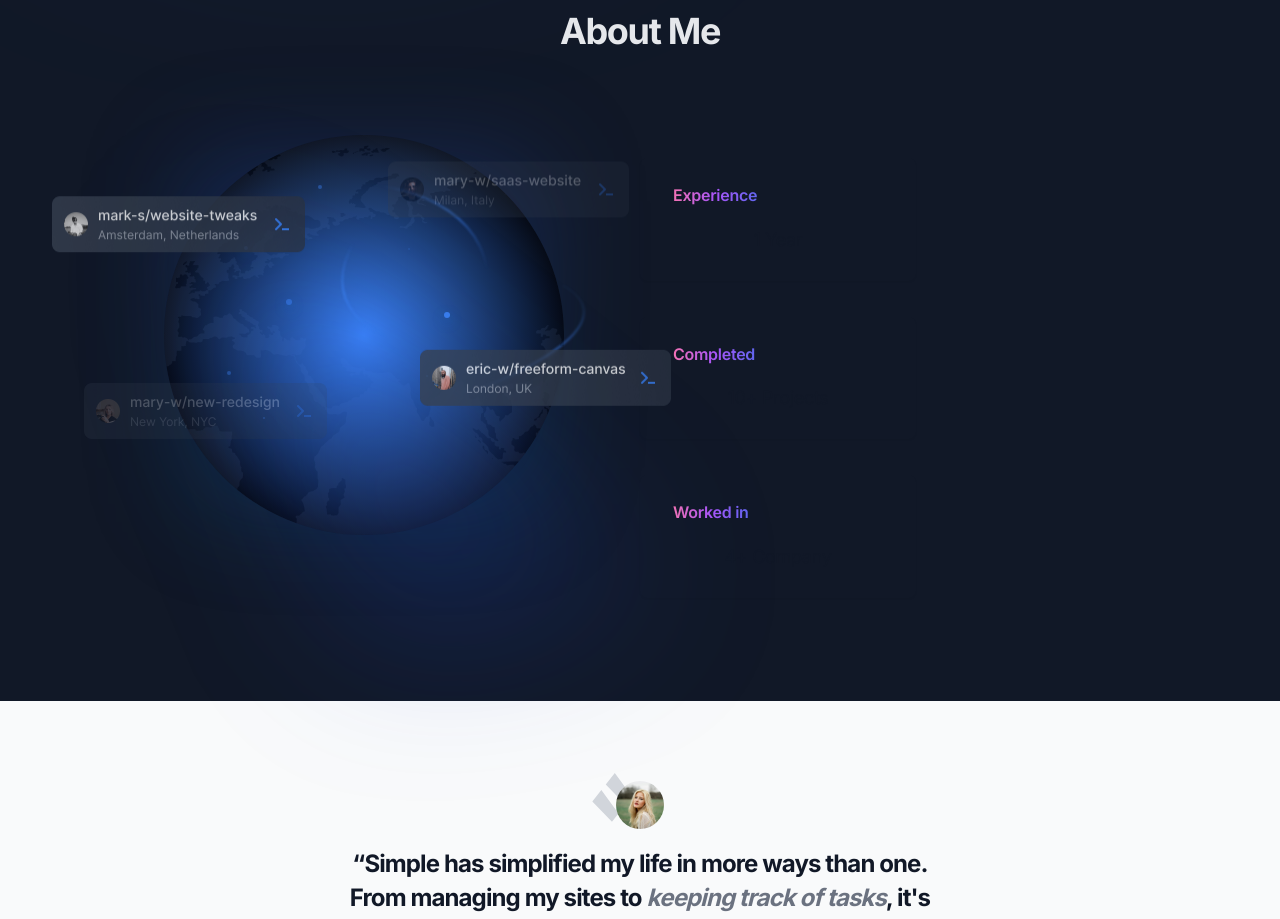
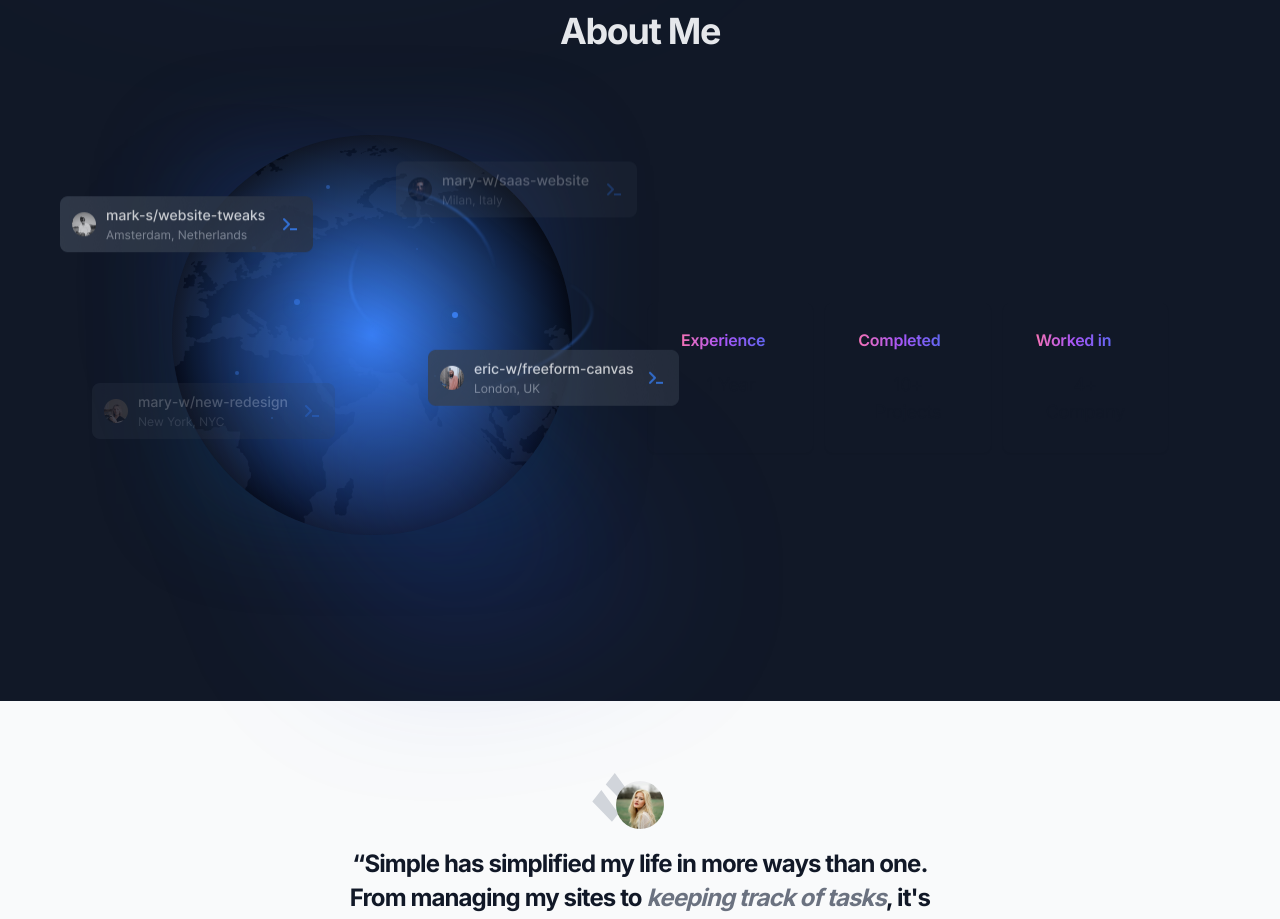
Before and after one commit to cruip/tailwind-landing-page-template, a Next.js app: page / in a window 1280 px wide. Shown: the part 1220-2139 px from the top of the page. Built offline with nearby package versions, Linux system fonts and the light colour scheme.

Commit message:
hihi im so tired

```diff
--- a/components/features-planet.tsx
+++ b/components/features-planet.tsx
@@ -17,7 +17,7 @@ export default function FeaturesPlanet() {
       About Me
     </h2>
   </div>
-  <div className="flex flex-col items-center md:flex-row md:justify-center">
+  <div className="flex flex-col items-center md:px-4 md:flex-row md:justify-center">
     {/* Planet */}
     <div className="pb-16 md:pb-20 md:w-1/2 md:flex-shrink-0" data-aos="zoom-y-out">
       <div className="text-center">
@@ -72,9 +72,9 @@ export default function FeaturesPlanet() {
       </div>
     </div>
     {/* Grid */}
-    <div className="grid gap-5 grid-cols-3 md:w-1/2 lg:flex lg:flex-col lg:justify-center lg:space-y-4">
-    <div className="grid gap-5 grid-cols-3 md:w-1/2 lg:flex lg:flex-col lg:justify-center lg:space-y-4">
-      <div className="group rounded-lg border border-transparent p-[0.5em] md:p-[1em] shadow-sm transition-colors hover:border-gray-300 hover:bg-gray-100 hover:dark:border-neutral-700 hover:dark:bg-neutral-800/30">
+    <div className="grid grid-cols-1 md:grid-cols-2 lg:grid-cols-3 gap-3 text-center px-2 mx-auto">
+
+      <div className="group rounded-lg border cursor-pointer border-transparent p-[0.5em] md:p-[1em] shadow-sm transition-colors hover:border-gray-300 hover:bg-gray-100 hover:dark:border-neutral-700 hover:dark:bg-neutral-800/30">
         <div className="flex p-[0.5em] dark:drop-shadow-[0_0_0.8rem_#ffffff70] items-center">
           <h3 className="font-semibold ml-[0.5em] text-sm md:text-base bg-gradient-to-r bg-clip-text text-transparent from-pink-400 via-purple-500 to-indigo-500 animate-text">
             Experience
@@ -104,7 +104,7 @@ export default function FeaturesPlanet() {
           4+ Company
         </p>
       </div>
-    </div>
+
   </div>
     {/* <div className="grid overflow-hidden grid-cols-3 sm:grid-cols-3 md:grid-cols-3 md:w-1/2 lg:flex lg:flex-col lg:justify-center lg:space-y-4 [&>*]:relative [&>*]:p-6 [&>*]:before:absolute [&>*]:before:bg-gray-800 [&>*]:before:[block-size:100vh] [&>*]:before:[inline-size:1px] [&>*]:before:[inset-block-start:0] [&>*]:before:[inset-inline-start:-1px] [&>*]:after:absolute [&>*]:after:bg-gray-800 [&>*]:after:[block-size:1px] [&>*]:after:[inline-size:100vw] [&>*]:after:[inset-block-start:-1px] [&>*]:after:[inset-inline-start:0] md:[&>*]:p-10">
       <article>
```
